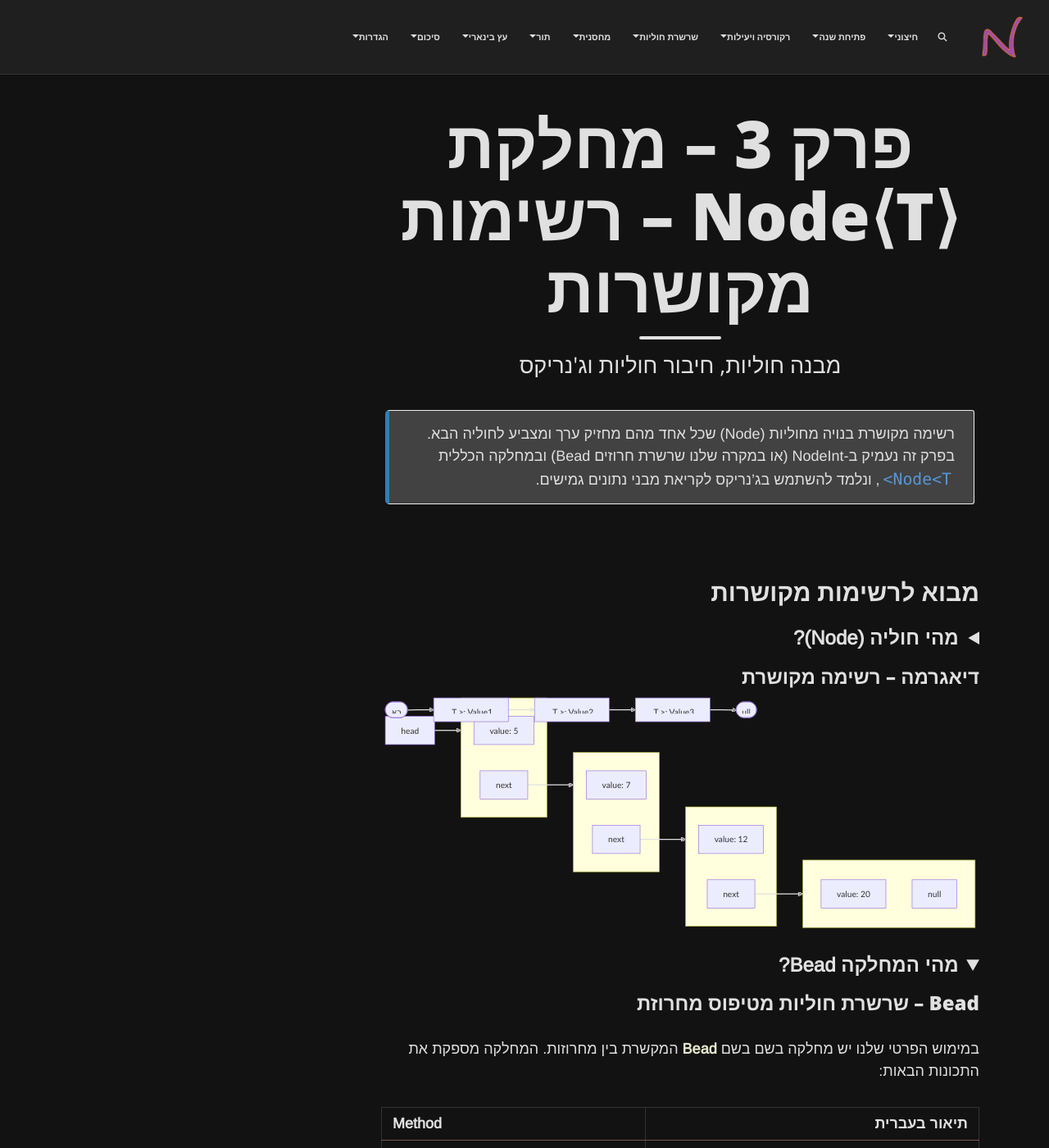
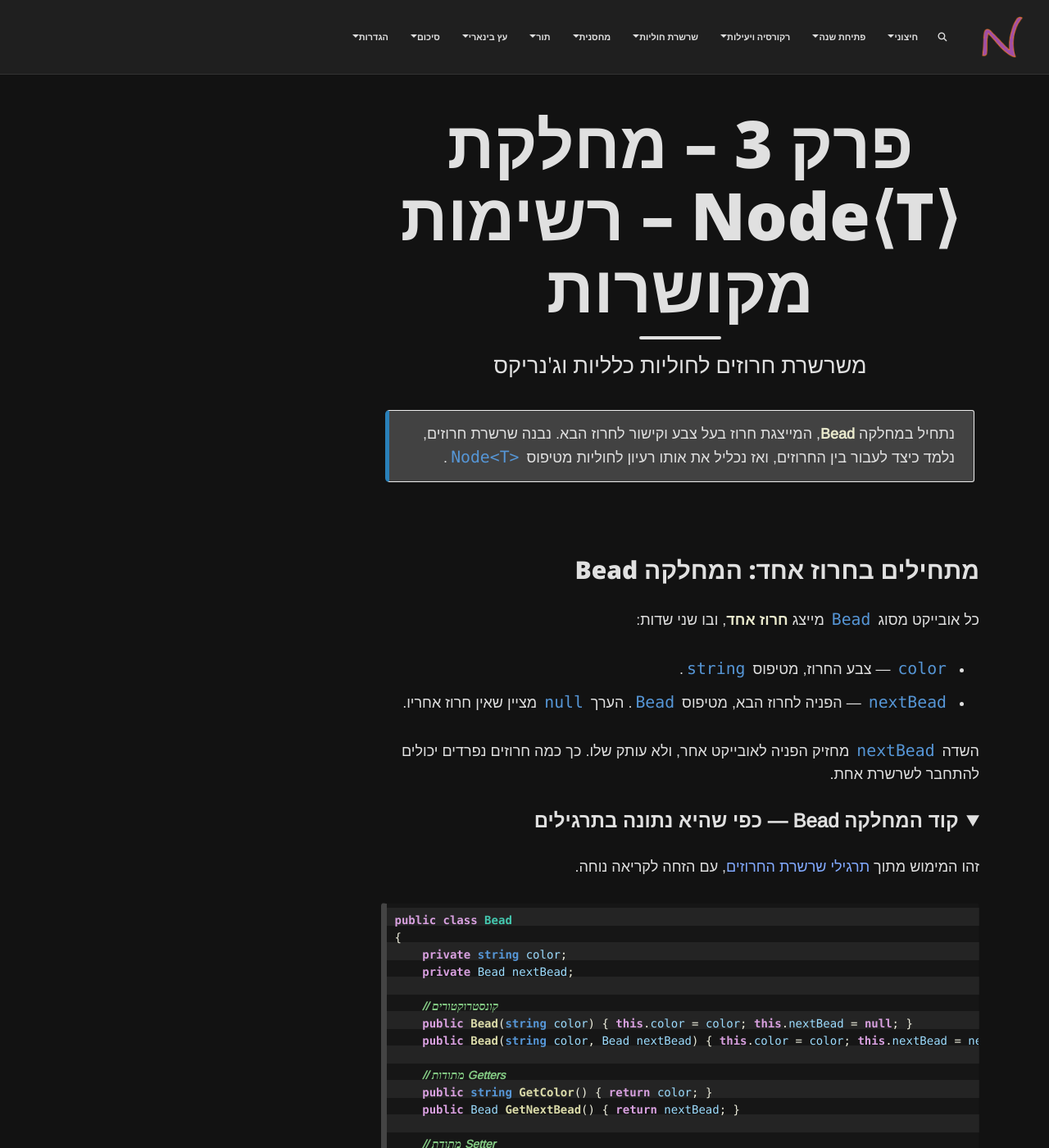
Before and after one commit to 3strategy/BeautifulMivney, a Jekyll site: the page built from mivney/3node/Chapter3.md, in a window 1280 px wide and 1400 px high. Shown: the whole window at 82% size. Built offline with Jekyll 4.4.1, drawn with Linux system fonts in a browser that asks for light colours; comment, search, counter and statistics services are not loaded; some of the changed text lies outside the part shown.

Commit message:
update Ch3

````diff
--- a/mivney/3node/Chapter3.md
+++ b/mivney/3node/Chapter3.md
@@ -1,102 +1,174 @@
 ---
 layout: page
 title: "פרק 3 – מחלקת Node⟨T⟩ – רשימות מקושרות"
-subtitle: "מבנה חוליות, חיבור חוליות וג'נריקס"
-tags: [Node,Bea, רשימה מקושרת, ג'נריקס,Unit4, חוליות,Generics, רשימת מחרוזות, מבנה נתונים]
+subtitle: "משרשרת חרוזים לחוליות כלליות וג'נריקס"
+tags: [Node,Bead, רשימה מקושרת, ג'נריקס,Unit4, חוליות,Generics, רשימת מחרוזות, מבנה נתונים]
 mathjax: true
 lang: he
 ---
 
 {: .box-note}
-רשימה מקושרת בנויה מחוליות (Node) שכל אחד מהם מחזיק ערך ומצביע לחוליה הבא. בפרק זה נעמיק ב‑NodeInt (או במקרה שלנו שרשרת חרוזים Bead) ובמחלקה הכללית `<Node<T`, ונלמד להשתמש בג'נריקס לקריאת מבני נתונים גמישים.
+נתחיל במחלקה **Bead**, המייצגת חרוז בעל צבע וקישור לחרוז הבא. נבנה שרשרת חרוזים, נלמד כיצד לעבור בין החרוזים, ואז נכליל את אותו רעיון לחוליות מטיפוס `Node<T>`.
 
-## מבוא לרשימות מקושרות
+<style>
+.bead-methods-table th:last-child,
+.bead-methods-table td:last-child,
+.node-methods-table th:last-child,
+.node-methods-table td:last-child {
+  direction: ltr;
+  text-align: left;
+}
+.bead-methods-table code,
+.node-methods-table code {
+  direction: ltr;
+  unicode-bidi: isolate;
+}
+</style>
 
-<details markdown="1">
-<summary>מהי חוליה (Node)?</summary>
+## מתחילים בחרוז אחד: המחלקה Bead
 
-בגרסה הפשוטה ביותר, חוליה ברשימה מקושרת מכילה שני דברים: נתון (value) ומצביע (next) לחוליה הבאה. כאשר החוליה היא האחרונה ברשימה, המשך הרשימה הוא **null**, הרשימה מסתיימת. כך ניתן להוסיף או להסיר חוליות מבלי להזיז את שאר האיברים כמו במערך.
+כל אובייקט מסוג `Bead` מייצג **חרוז אחד**, ובו שני שדות:
+
+- `color` — צבע החרוז, מטיפוס `string`.
+- `nextBead` — הפניה לחרוז הבא, מטיפוס `Bead`. הערך `null` מציין שאין חרוז אחריו.
+
+השדה `nextBead` מחזיק הפניה לאובייקט אחר, ולא עותק שלו. כך כמה חרוזים נפרדים יכולים להתחבר לשרשרת אחת.
+
+<details open markdown="1">
+<summary>קוד המחלקה Bead — כפי שהיא נתונה בתרגילים</summary>
+
+זהו המימוש מתוך [תרגילי שרשרת החרוזים]({% link cst/3nodeNbead/Ex3a0beads.md %}), עם הזחה לקריאה נוחה.
+
+```csharp
+public class Bead
+{
+    private string color;
+    private Bead nextBead;
+
+    // קונסטרוקטורים
+    public Bead(string color) { this.color = color; this.nextBead = null; }
+    public Bead(string color, Bead nextBead) { this.color = color; this.nextBead = nextBead; }
+
+    // מתודות Getters
+    public string GetColor() { return color; }
+    public Bead GetNextBead() { return nextBead; }
+
+    // מתודת Setter
+    public void SetNextBead(Bead nextBead) { this.nextBead = nextBead; }
+
+    // מתודת ToString
+    public override string ToString() { return color; }
+
+}
+```
 
 </details>
 
-### דיאגרמה – רשימה מקושרת
+### הפעולות של Bead
+
+השדות פרטיים (`private`), ולכן ניגשים אליהם באמצעות הפעולות הציבוריות של המחלקה.
+
+| תפקיד | פעולה |
+|---:|:---|
+| יוצרת חרוז עם צבע וללא חרוז הבא (`null`) | `Bead(string color)` |
+| יוצרת חרוז עם צבע והפניה לחרוז הבא | `Bead(string color, Bead nextBead)` |
+| מחזירה את צבע החרוז הנוכחי | `string GetColor()` |
+| מחזירה הפניה לחרוז הבא, או `null` | `Bead GetNextBead()` |
+| משנה את הקישור לחרוז הבא | `void SetNextBead(Bead nextBead)` |
+| מחזירה את צבע החרוז הנוכחי בלבד | `override string ToString()` |
+{: .bead-methods-table}
+
+{: .box-warning}
+במחלקה זו משנים קישור באמצעות `SetNextBead`, ולא `SetNext`. הפעולה `ToString()` מחזירה רק את צבע החרוז הנוכחי; כדי להדפיס את כל השרשרת צריך לעבור בין החרוזים.
+
+## מחרוז אחד לשרשרת
+
+ניצור שני חרוזים ונקשר את הראשון לשני:
+
+```csharp
+Bead head = new Bead("Red");
+Bead second = new Bead("Blue");
+head.SetNextBead(second);
+```
 
 <div class="mermaid">
-
 graph LR
-    subgraph A[" "]
-        A1["value: 5"]
-        A2["next"]
-    end
-    subgraph B[" "]
-        B1["value: 7"]
-        B2["next"]
-    end
-    subgraph C[" "]
-        C1["value: 12"]
-        C2["next"]
-    end
-    subgraph D[" "]
-        D1["value: 20"]
-        D2["null"]
-    end
-
-    A2 --> B
-    B2 --> C
-    C2 --> D
-    head -->A
-
+    H["head"] --> A["color: Red"]
+    A -->|"nextBead"| B["color: Blue"]
+    B -->|"nextBead"| N["null"]
+    S["second"] --> B
 </div>
 
-<details open markdown="1">
-<summary>מהי המחלקה Bead?</summary>
-### Bead – שרשרת חוליות מטיפוס מחרוזת
+המשתנה `head` מפנה לחרוז הראשון — **ראש השרשרת**. גם `second` וגם הקישור שבחרוז האדום מפנים לאותו חרוז כחול; פעולת הקישור לא יצרה חרוז נוסף.
 
-במימוש הפרטי שלנו יש מחלקה בשם בשם **Bead** המקשרת בין מחרוזות. המחלקה מספקת את התכונות הבאות:
+```csharp
+Console.WriteLine(head.GetColor());               // Red
+Console.WriteLine(head.GetNextBead().GetColor()); // Blue
+Console.WriteLine(second.GetNextBead() == null);  // True
+Console.WriteLine(head);                          // Red
+```
 
-|  תיאור בעברית |Method |
-| --- | --- |
-| קונסטרוקטור ליצירת חוליה עם ערך מחרוזת והפניה לחוליה הבאה | `Bead(string value, Bead next)` |
-| מחזירה את הערך השמור בחוליה | `()string GetColor` |
-| מחזירה את החוליה הבאה | `()Bead GetNextBead` |
-| מחזירה מחרוזת המייצגת את שרשרת החוליות מתחילת הרשימה | `()override string ToString` |
-{: .table-rl}
+אפשר לבנות אותה שרשרת גם בעזרת הבנאי שמקבל קישור. זו חלופה לשלוש שורות הבנייה הקודמות:
 
-בחוליה מטיפוס **Bead** ניתן לשנות את הקישור לחוליה הבא באמצעות `SetNext`, להוסיף חוליה חדשה בראש הרשימה על ידי יצירת חוליה חדשה שהמצביע שלה מצביע לראש הקודם, או להסיר חוליה על ידי דילוג עליה בהגדרת המצביע. בגלל שאין לנו גישה ישירה לאינדקסים, יש לשמור מצביע לראש הרשימה בכל זמן.
+```csharp
+Bead head = new Bead("Red", new Bead("Blue"));
+```
 
-#### ניעזר בפעולות אלו וננסה להגדיר יחד שרשרת חרוזים
-- [⬅ עברו לתרגיל 3a0.1 יצירת שרשרת של 3 חרוזים]({% link cst/3nodeNbead/Ex3a0beads.md %}#id3a0.1)
+### מעבר לאורך השרשרת
 
-#### ננסה להוסיף לסוף השרשרת צבע נוסף
+נשתמש בהפניה נוספת, `current`, ונקדם אותה בכל צעד לחרוז הבא:
 
-##### ניצור חרוזים ממערך מחרוזות
-- [⬅ עברו לתרגיל 3a0.2 יצירת חרוזים ממערך]({% link cst/3nodeNbead/Ex3a0beads.md %}#id3a0.2)
+```csharp
+Bead current = head;
+while (current != null)
+{
+    Console.WriteLine(current.GetColor());
+    current = current.GetNextBead();
+}
+```
 
-</details>
+יודפסו `Red` ואז `Blue`, כל צבע בשורה נפרדת. ההשמה ל־`current` רק מקדמת את ההפניה שבעזרתה מטיילים; היא אינה משנה קישור בתוך חרוז. `head` ממשיך להפנות לחרוז הראשון.
+
+{: .box-note}
+יש הבדל בין **שרשרת ריקה**, שבה `head == null`, לבין **החרוז האחרון**, שבו `GetNextBead() == null`. בלולאה בודקים שהחרוז הנוכחי קיים לפני שקוראים לפעולה שלו, ולכן מבקרים גם בחרוז האחרון.
+
+### תרגול עם Bead
+
+1. [יצירת שרשרת של שלושה חרוזים]({% link cst/3nodeNbead/Ex3a0beads.md %}#id3a0.1) — חברו את החרוזים והחזירו את הראש.
+2. [יצירת חרוזים ממערך]({% link cst/3nodeNbead/Ex3a0beads.md %}#id3a0.2) — שמרו על סדר הצבעים במערך.
+3. [הדפסת שרשרת]({% link cst/3nodeNbead/Ex3a0beads.md %}#id3a0.4) — עברו בין החרוזים והקפידו על פורמט ההדפסה הנדרש.
+4. [הוספת חרוז לסוף]({% link cst/3nodeNbead/Ex3a0beads.md %}#id3a0.7) — אתרו את החרוז האחרון וקשרו אליו חרוז חדש.
+
+## משרשרת חרוזים לרשימה מקושרת
+
+השרשרת שבנינו היא **רשימה מקושרת**: כל חוליה (`Node`) מחזיקה נתון והפניה לחוליה הבאה. ב־`Bead` הנתון הוא צבע; בחוליה אחרת הוא יכול להיות מספר או אובייקט מורכב.
+
+בניגוד למערך, אין כאן גישה ישירה לחוליה לפי אינדקס: מתחילים מהראש ומתקדמים בקישורים. אחרי שהגענו למקום הרצוי, אפשר להוסיף חוליה או להסיר חוליה באמצעות שינוי הקישורים, בלי להזיז את שאר האיברים.
 
 <details markdown="1">
 <summary>מהי חוליה (NodeInt)?</summary>
+
 ### NodeInt – שרשרת שלמים
 
 במימוש הפרטי שלנו יש מחלקה בשם **NodeInt** המקשרת בין שלמים. המחלקה מספקת את התכונות הבאות:
 
 |  תיאור בעברית |Method |
-| --- | --- |
-| קונסטרוקטור ליצירת חוליה עם ערך מחרוזת והפניה לחוליה הבאה | `NodeInt(int value, NodeInt next)` |
-| מחזירה את הערך השמור בחוליה | `()int GetValue` |
-| מחזירה את החוליה הבאה | `()NodeInt GetNext` |
+| ---: | :--- |
+| קונסטרוקטור ליצירת חוליה עם ערך שלם והפניה לחוליה הבאה | `NodeInt(int value, NodeInt next)` |
+| מחזירה את הערך השמור בחוליה | `int GetValue()` |
+| מחזירה את החוליה הבאה | `NodeInt GetNext()` |
 | משנה את החוליה הבאה לחוליה נתונה | `void SetNext(NodeInt next)` |
-| מחזירה מחרוזת המייצגת את שרשרת החוליות מתחילת הרשימה | `()override string ToString` |
-{: .table-rl}
+| מחזירה מחרוזת המייצגת את שרשרת החוליות מתחילת הרשימה | `override string ToString()` |
+{: .node-methods-table}
 
-בחוליה מטיפוס **NodeInt** ניתן לשנות את הקישור לחוליה הבאה באמצעות `SetNext`, להוסיף חוליה חדשה בראש הרשימה על ידי יצירת חוליה חדשה שהמצביע שלה מצביע לראש הקודם, או להסיר חוליה על ידי דילוג עליה בהגדרת המצביע. בגלל שאין לנו גישה ישירה לאינדקסים, יש לשמור מצביעה לראש הרשימה בכל זמן.
+בחוליה מטיפוס **NodeInt** ניתן לשנות את הקישור לחוליה הבאה באמצעות `SetNext`, להוסיף חוליה חדשה בראש הרשימה על ידי יצירת חוליה חדשה שהמצביע שלה מצביע לראש הקודם, או להסיר חוליה על ידי דילוג עליה בהגדרת המצביע. בגלל שאין לנו גישה ישירה לאינדקסים, יש לשמור הפניה לראש הרשימה בכל זמן.
 
 </details>
 
 
-### ג'נריקס – `<Node<T`
+## ג'נריקס – Node⟨T⟩
 
-במקום לעבוד רק עם מחרוזות, אנו עושים שימוש במחלקה **`<Node<T`** שמחזיקה משתנה מטיפוס כללי `T`. גישה זו מאפשרת לשמור כל טיפוס אובייקט ברשימה מבלי לכתוב קוד נפרד לכל טיפוס.
+במקום לעבוד רק עם מחרוזות, אנו עושים שימוש במחלקה **`Node<T>`** שמחזיקה משתנה מטיפוס כללי `T`. גישה זו מאפשרת לשמור כל טיפוס אובייקט ברשימה מבלי לכתוב קוד נפרד לכל טיפוס.
 
 
 ההמלצה שלי לשימוש במחלקה היא להשתמש בהפנייה ל-Unit4.dll. **דרך מהירה** לכך היא על ידי Git Clone של הפרוייקט [Turtle22 בקישור זה](https://github.com/3strategy/Turtle22). ניתן להוסיף הפניה ל-dll מכל פרוייקט מסוג .netFramework.
@@ -174,10 +246,11 @@ public class Node<T>
 ### שימוש במחלקה
 
 ```cs
-// שימוש במחלקה
-Student first = new Student("Alice", 90);
-Node<Student> head = new Node<Student>(first);
-head.Next = new Node<Student>(new Student("Bob", 75));
+Node<string> head = new Node<string>("Red");
+head.SetNext(new Node<string>("Blue"));
+
+Console.WriteLine(head.GetValue());              // Red
+Console.WriteLine(head.GetNext().GetValue());    // Blue
 ```
 
 המחלקה מוגדרת כך שהערך מטיפוס `T` ואנו יכולים להגדיר טיפוס אחר לכל רשימה. בעזרת ג'נריקס ניתן להשתמש במחלקה מבלי לדעת מראש מהו טיפוס הנתונים.
@@ -197,33 +270,31 @@ graph LR
 <details markdown="1">
 <summary>מה אין לנו</summary>
 
-## פעולות נפוצות (שאין לנו!) על רשימה מקושרת
+### פעולות שנכתוב בעזרת ממשק החוליה
 
-הנה רשימה של פעולות שמחלקות `NodeInt` ו‑**`<Node<T`** לא תומכות בהן. כל פעולה מוצגת באנגלית ובפירוש בעברית (nice to have but we don't have😀).
+הפעולות הבאות אינן חלק מהממשק הנתון. נוכל לכתוב אותן כפעולות עזר בעזרת מעבר בין החוליות ושינוי הקישורים. החתימות בטבלה הן הצעות לממשק של פעולות אלו.
 
-| Methods we DO NOT have <br/>but could write😀 | תפקיד |
-| --- | --- |
-| מוסיפה חוליה עם ערך חדשה לסוף הרשימה | `Append(Node<T> head, T value)` |
-|מוסיפה חוליה חדשה לראש הרשימה ומעדכן את הראש | `Prepend(ref Node<T> head, T value)` |
+| תפקיד | פעולה שנוכל לכתוב |
+| ---: | :--- |
+| מוסיפה חוליה לסוף הרשימה ומחזירה את הראש המעודכן | `Node<T> Append(Node<T> head, T value)` |
+|מוסיפה חוליה חדשה לראש הרשימה ומעדכנת את הראש | `void Prepend(ref Node<T> head, T value)` |
 | מחזירה את מספר החוליות ברשימה | `int Count(Node<T> head)` |
 | בודקת אם ערך קיים ברשימה | `bool Contains(Node<T> head, T value)` |
 |מסירה את החוליה הראשונה בעלת ערך נתון ומחזירה את הראש המעודכן | `Node<T> Remove(Node<T> head, T value)` |
-|מוסיפה חוליה חדשה לאחר חוליה נתון | `void InsertAfter(Node<T> node, T value)` |
-{: .table-rl}
+|מוסיפה חוליה חדשה לאחר חוליה נתונה שאינה `null` | `void InsertAfter(Node<T> node, T value)` |
+{: .node-methods-table}
 
 </details>
 
 ### דגשים לג'נריקס
 
-{: .subq}
-א. המימוש שלנו משתמש בג'נריקס לקריאה וכתיבה של חוליות עם כל טיפוס נתונים מבלי להגדיר מחלקה חדשה.
+{: .alefbet}
+1. המימוש שלנו משתמש בג'נריקס לקריאה וכתיבה של חוליות עם כל טיפוס נתונים מבלי להגדיר מחלקה חדשה.
 
-{: .subq}
-ב. אתם **לא** נדרשים לכתוב מחלקות גנריות משלכם. מטרת הפרק היא ללמוד להשתמש בהן.
+2. אתם **לא** נדרשים לכתוב מחלקות גנריות משלכם. מטרת הפרק היא ללמוד להשתמש בהן.
 
-{: .subq}
-ג. שימו לב **ששימוש** במצביע שאינו מאותחל (`null`) יגרום לחריגת `NullReferenceException`.
+3. שימו לב **שקריאה לפעולה** דרך הפניה שערכה `null` תגרום לחריגת `NullReferenceException`.
 
 ## תרגול וקישורים
 
-תוכלו למצוא תרגילים במערכת ההגשות
+[תרגילי שרשרת החרוזים — יצירה, מעבר ושינוי קישורים]({% link cst/3nodeNbead/Ex3a0beads.md %})
````
